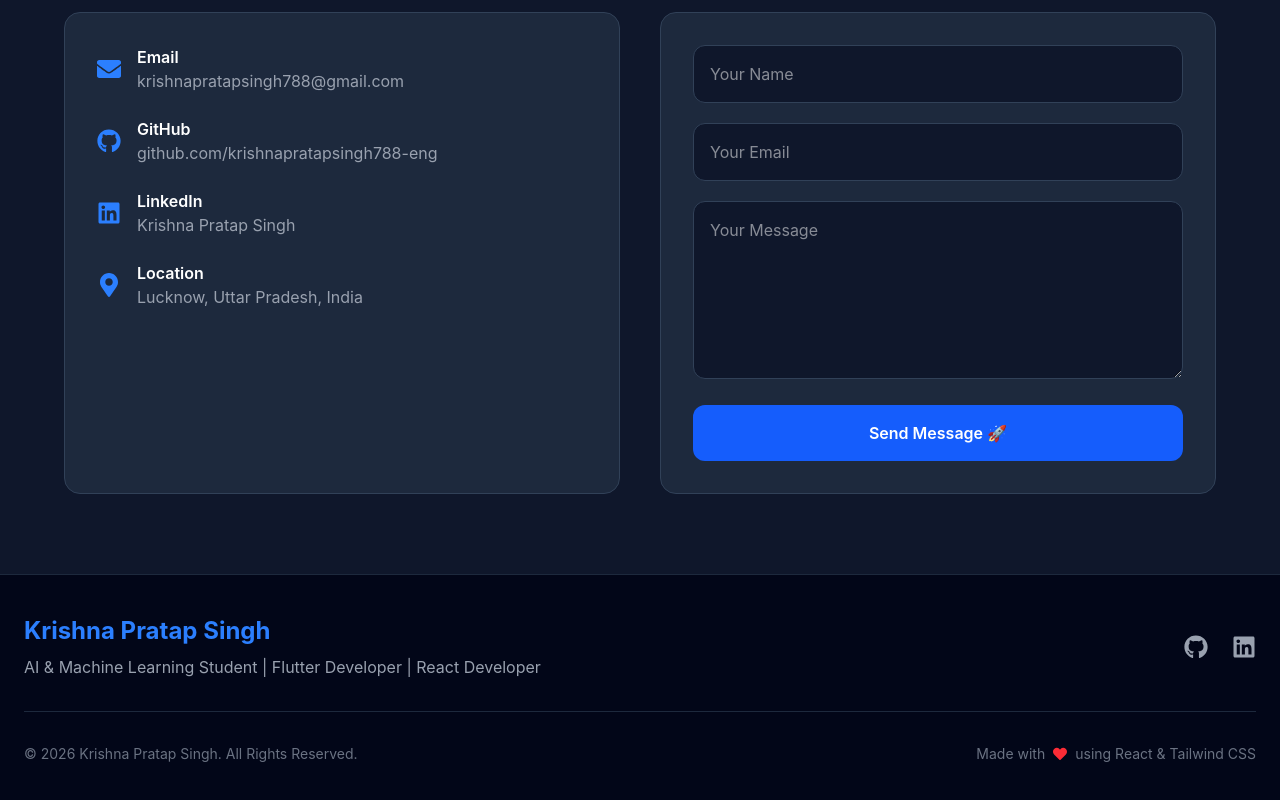
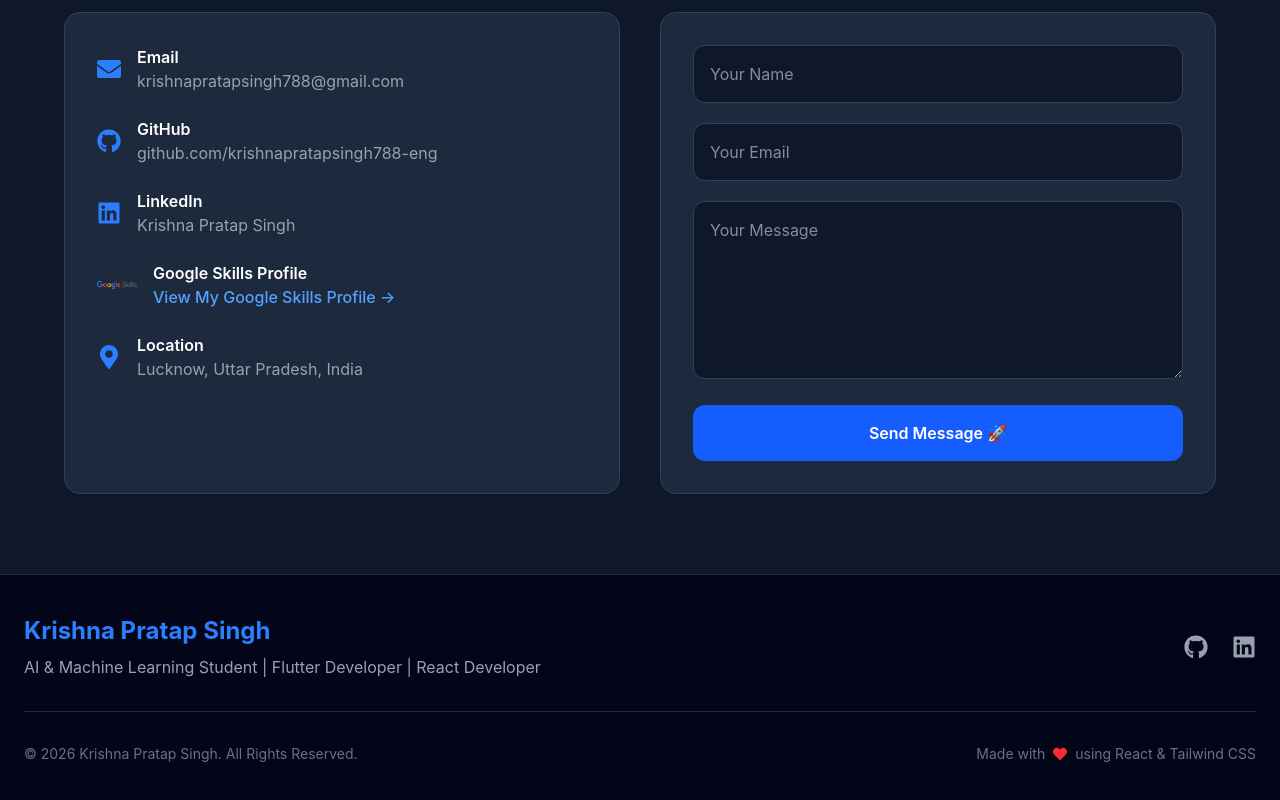
Before and after one commit to krishnapratapsingh788-eng/krishna-portfolio, a React app: page / in a window 1280 px wide. Shown: the part 7376-8176 px from the top of the page. Built offline with nearby package versions, Linux system fonts and the light colour scheme; the HTML template or start-up script is replaced by a standard one.

Commit message:
Update contact section with Google Skills profile

```diff
--- a/src/components/Contact.jsx
+++ b/src/components/Contact.jsx
@@ -39,6 +39,7 @@ function Contact() {
   return (
     <section id="contact" className="bg-slate-900 py-20 px-6">
       <div className="max-w-6xl mx-auto">
+
         {/* Heading */}
         <motion.div
           initial={{ opacity: 0, y: -30 }}
@@ -51,16 +52,20 @@ function Contact() {
           </h2>
 
           <p className="text-gray-400 mt-4">
-            Feel free to connect with me for internships, collaborations, freelance work, or exciting AI projects.
+            Feel free to connect with me for internships, collaborations,
+            freelance work, or exciting AI projects.
           </p>
         </motion.div>
 
         <div className="grid md:grid-cols-2 gap-10">
+
           {/* Contact Info */}
           <div className="bg-slate-800 p-8 rounded-2xl border border-slate-700">
+
             {/* Email */}
             <div className="flex items-center gap-4 mb-6">
               <FaEnvelope className="text-blue-500 text-2xl" />
+
               <div>
                 <h3 className="text-white font-semibold">Email</h3>
 
@@ -109,6 +114,30 @@ function Contact() {
               </div>
             </div>
 
+            {/* Google Skills Profile */}
+            <div className="flex items-center gap-4 mb-6">
+              <img
+                src="/icons/google-skills.png"
+                alt="Google Skills"
+                className="w-10 h-10 object-contain rounded-md"
+              />
+
+              <div>
+                <h3 className="text-white font-semibold">
+                  Google Skills Profile
+                </h3>
+
+                <a
+                  href="https://www.skills.google/public_profiles/f47697cf-6455-40dd-8f62-4dc75d22a0e8"
+                  target="_blank"
+                  rel="noopener noreferrer"
+                  className="text-blue-400 hover:text-blue-300 transition font-medium"
+                >
+                  View My Google Skills Profile →
+                </a>
+              </div>
+            </div>
+
             {/* Location */}
             <div className="flex items-center gap-4">
               <FaMapMarkerAlt className="text-blue-500 text-2xl" />
@@ -121,21 +150,24 @@ function Contact() {
                 </p>
               </div>
             </div>
+
           </div>
 
           {/* Contact Form */}
           <div className="bg-slate-800 p-8 rounded-2xl border border-slate-700">
+
             <form
               ref={form}
               onSubmit={sendEmail}
               className="space-y-5"
             >
+
               <input
                 type="text"
                 name="from_name"
                 placeholder="Your Name"
                 required
-                className="w-full p-4 rounded-xl bg-slate-900 text-white outline-none border border-slate-700 focus:border-blue-500"
+                className="w-full p-4 rounded-xl bg-slate-900 text-white border border-slate-700 outline-none focus:border-blue-500"
               />
 
               <input
@@ -143,7 +175,7 @@ function Contact() {
                 name="from_email"
                 placeholder="Your Email"
                 required
-                className="w-full p-4 rounded-xl bg-slate-900 text-white outline-none border border-slate-700 focus:border-blue-500"
+                className="w-full p-4 rounded-xl bg-slate-900 text-white border border-slate-700 outline-none focus:border-blue-500"
               />
 
               <textarea
@@ -151,7 +183,7 @@ function Contact() {
                 rows="6"
                 placeholder="Your Message"
                 required
-                className="w-full p-4 rounded-xl bg-slate-900 text-white outline-none border border-slate-700 focus:border-blue-500"
+                className="w-full p-4 rounded-xl bg-slate-900 text-white border border-slate-700 outline-none focus:border-blue-500"
               ></textarea>
 
               <button
@@ -166,9 +198,13 @@ function Contact() {
                   {status}
                 </p>
               )}
+
             </form>
+
           </div>
+
         </div>
+
       </div>
     </section>
   );
```
Also changed, not shown: public/icons/google-skills.png (added).
